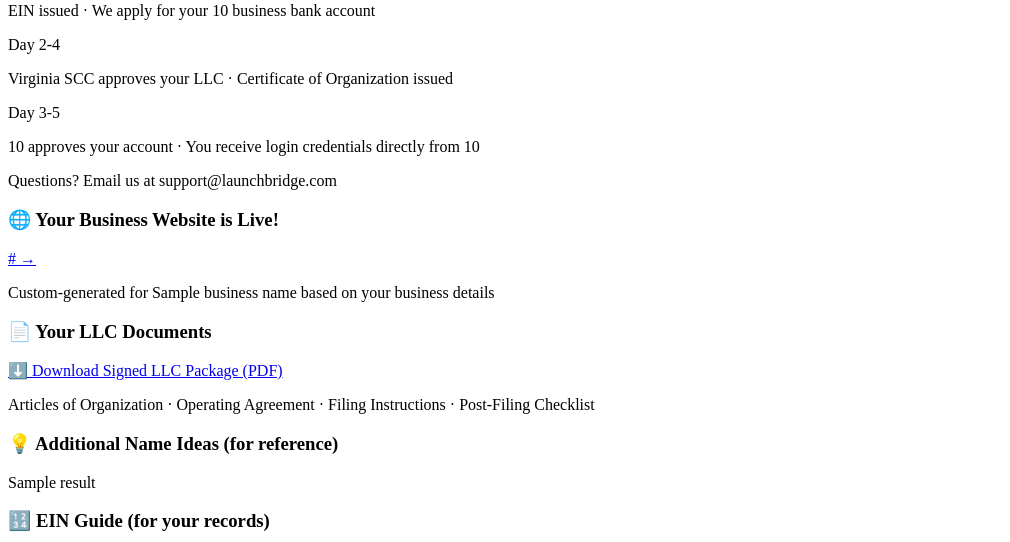
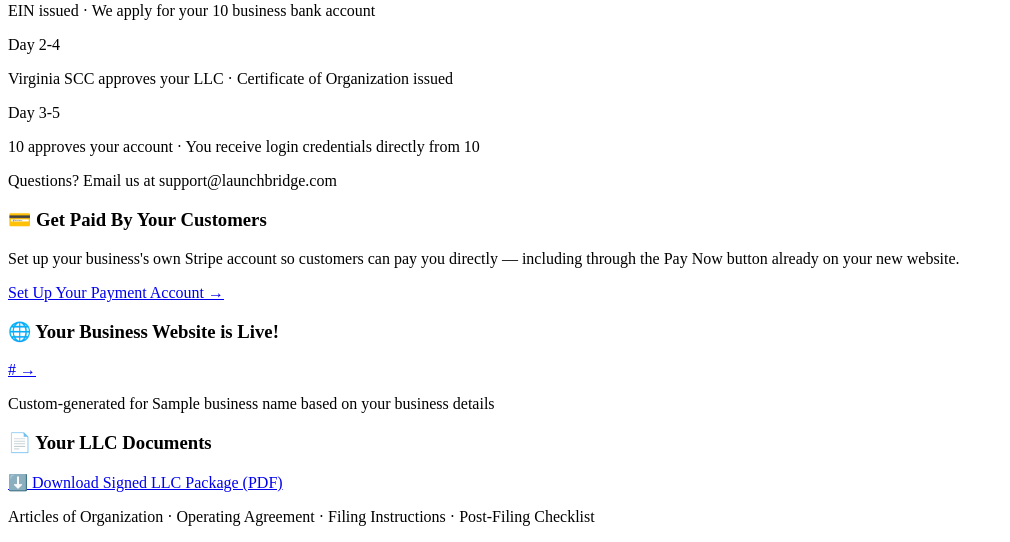
Before and after one commit to leofall458/ai-business-launcher, a FastAPI app: template app/templates/launch_result.html in a window 1280 px wide. Shown: the part 267-809 px from the top of the page, without its empty margins (0-1010 px from the left). Run offline with FastAPI, Linux system fonts and the light colour scheme; the template is opened without the code that fills it: most values are stand-ins (such as "Sample title", 1, 10 or a date in 2020).

Commit message:
Add Stripe Checkout payment wall and Connect onboarding
Moves all AI agent work behind a $350 Stripe Checkout payment: /launch
now only saves intake data to Firestore (status pending_payment, SSN
held in a short-lived in-memory cache rather than the database) and
redirects to Checkout via HX-Redirect. /success verifies the session,
runs every agent, deploys the website, and stores results on the order
doc so refreshing /success re-displays them instead of re-running
anything or re-filing the LLC/EIN.

Also wires in Stripe Connect Express account creation per customer
(pre-filled as an LLC) with an on-demand onboarding link - Stripe's
Account Links expire in minutes, so /connect/onboard mints a fresh one
per visit rather than embedding a static link. Once an account exists,
a pay-what-you-want Payment Link is created on it and pushed into the
customer's already-deployed website, replacing the mailto fallback on
the Pay Now / Book Now section added to all three site templates.

Connect account creation requires platform profile verification
(business + tax info) on the Stripe account, which is still pending -
until then it fails gracefully and the onboarding button just doesn't
render. Checkout payment flow is fully live-tested with a test card.

```diff
--- a/app/config.py
+++ b/app/config.py
@@ -8,7 +8,10 @@ LOCATION = os.getenv("GOOGLE_CLOUD_LOCATION", "us-central1")
 MODEL = "gemini-2.5-flash"
 
 STRIPE_SECRET_KEY = os.getenv("STRIPE_SECRET_KEY", "")
+STRIPE_PUBLISHABLE_KEY = os.getenv("STRIPE_PUBLISHABLE_KEY", "")
 STRIPE_WEBHOOK_SECRET = os.getenv("STRIPE_WEBHOOK_SECRET", "")
+
+LLC_FORMATION_PRICE_CENTS = 35000
 
 FIREBASE_PROJECT_ID = os.getenv("FIREBASE_PROJECT_ID", "ai-biz-launcher")
 
--- a/app/main.py
+++ b/app/main.py
@@ -2,8 +2,8 @@ import os
 import asyncio
 import datetime
 from google.cloud import firestore
-from fastapi import FastAPI, Request, Form, BackgroundTasks
-from fastapi.responses import HTMLResponse, FileResponse
+from fastapi import FastAPI, Request, BackgroundTasks
+from fastapi.responses import HTMLResponse, FileResponse, RedirectResponse, Response
 from fastapi.templating import Jinja2Templates
 from fastapi.staticfiles import StaticFiles
 from app.config import FIREBASE_PROJECT_ID
@@ -17,17 +17,29 @@ from app.agents.ein_agent import generate_ein_guidance
 from app.agents.pdf_agent import generate_llc_pdf
 from app.scc_llc_filer import file_llc_on_scc
 from app.ein_filer import file_ein_with_irs
-from app.agents.website_agent import generate_website
-from app.deployer import deploy_website
+from app.agents.website_agent import generate_website, render_website_html
+from app.deployer import deploy_website, update_index_html
+from app.stripe_service import (
+    create_checkout_session,
+    retrieve_checkout_session,
+    create_connect_account,
+    create_account_link,
+    create_pay_what_you_want_payment_link,
+)
+from app.ssn_cache import stash as stash_ssn, pop as pop_ssn
 
 app = FastAPI(title="Launch Bridge LLC")
 
 templates = Jinja2Templates(directory="app/templates")
 app.mount("/static", StaticFiles(directory="app/static"), name="static")
 
+db = firestore.Client(project=FIREBASE_PROJECT_ID)
+
 @app.get("/", response_class=HTMLResponse)
 async def home(request: Request):
-    return templates.TemplateResponse(request, "index.html")
+    return templates.TemplateResponse(request, "index.html", {
+        "cancelled": request.query_params.get("cancelled") == "1"
+    })
 
 @app.get("/privacy", response_class=HTMLResponse)
 async def privacy(request: Request):
@@ -38,21 +50,17 @@ async def terms(request: Request):
     return templates.TemplateResponse(request, "terms.html")
 
 @app.post("/screen-name", response_class=HTMLResponse)
-async def screen_name(
-    request: Request,
-    business_idea: str = Form(...)
-):
-    result = screen_business_name(business_idea)
+async def screen_name(request: Request):
+    form = await request.form()
+    result = screen_business_name(form.get("business_idea", ""))
     return templates.TemplateResponse(request, "result.html", {"result": result})
 
 @app.post("/check-name", response_class=HTMLResponse)
-async def check_name(
-    request: Request,
-    desired_name: str = Form(...)
-):
+async def check_name(request: Request):
+    form = await request.form()
+    desired_name = form.get("desired_name", "")
     loop = asyncio.get_event_loop()
 
-    # Run SCC check and Gemini analysis in parallel
     scc_result, gemini_result = await asyncio.gather(
         loop.run_in_executor(None, check_name_on_scc, desired_name),
         loop.run_in_executor(None, check_business_name, desired_name, "Virginia"),
@@ -64,57 +72,21 @@ async def check_name(
         "desired_name": desired_name
     })
 
-def build_and_deploy_website(business_name, business_idea, target_customer, email, phone, address, template_style, order_id):
-    """Generates tailored website copy, renders it into the chosen template,
-    and deploys it to its own GitHub Pages site. Returns the live URL,
-    or None if generation/deployment failed."""
-    template_override = None if template_style == "auto" else template_style
-    try:
-        result = generate_website(
-            business_name, business_idea, target_customer, email, phone, address,
-            template_override=template_override
-        )
-    except Exception as e:
-        print(f"⚠️ Website content generation failed: {e}")
-        return None
-    return deploy_website(business_name, result["html"], order_id=order_id)
-
-def run_llc_and_ein_filing(llc_customer_data: dict, ein_customer_data: dict):
-    """Fires the SCC LLC filer, then the IRS EIN filer right after the LLC
-    paperwork is filled - not waiting for SCC to actually approve the LLC.
-    Both filers stop before final payment/submission and leave their browser
-    tab open on the Review page for manual completion."""
-    llc_filled = file_llc_on_scc(llc_customer_data, interactive=False)
-    if llc_filled:
-        file_ein_with_irs(ein_customer_data, interactive=False)
-    else:
-        print("⚠️ Skipping EIN filing - LLC filing did not complete successfully")
-
-@app.post("/launch", response_class=HTMLResponse)
-async def launch(request: Request, background_tasks: BackgroundTasks):
-    form = await request.form()
-
+def parse_intake_form(form: dict) -> dict:
+    """Pulls every derived field the agents need out of the raw intake
+    form dict. Used both right after submission (to size the Checkout
+    description) and again in /success when re-reading the same fields
+    back out of the Firestore order document."""
     first_name = form.get("first_name", "")
     middle_name = form.get("middle_name", "")
     last_name = form.get("last_name", "")
-    email = form.get("email", "")
-    phone = form.get("phone", "")
-    dob = form.get("dob", "")
-    address = form.get("address", "")
-    city = form.get("city", "")
-    county = form.get("county", "")
-    zipcode = form.get("zipcode", "")
-    ssn = form.get("ssn", "")
-    business_idea = form.get("business_idea", "")
-    desired_name = form.get("desired_name", "")
-    business_purpose = form.get("business_purpose", "")
-    target_customer = form.get("target_customer", "")
-    industry_code = form.get("industry_code", "0")
-    duration = form.get("duration", "Perpetual")
-    template_style = form.get("template_style", "auto")
     sig_first = form.get("sig_first", "")
     sig_middle = form.get("sig_middle", "")
     sig_last = form.get("sig_last", "")
+    address = form.get("address", "")
+    city = form.get("city", "")
+    zipcode = form.get("zipcode", "")
+    desired_name = form.get("desired_name", "")
 
     full_name = f"{first_name} {middle_name} {last_name}".replace("  ", " ").strip()
     primary_sig = f"{sig_first} {sig_middle} {sig_last}".replace("  ", " ").strip()
@@ -128,24 +100,138 @@ async def launch(request: Request, background_tasks: BackgroundTasks):
             break
         middle = form.get(f"extra_sig_middle_{i}", "")
         last = form.get(f"extra_sig_last_{i}", "")
-        sig = f"{first} {middle} {last}".replace("  ", " ").strip()
-        additional_members.append(sig)
+        additional_members.append(f"{first} {middle} {last}".replace("  ", " ").strip())
         i += 1
 
     all_signatures = [primary_sig] + additional_members
     business_name = desired_name.strip() if desired_name.strip() else f"{last_name} Ventures LLC"
 
-    db = firestore.Client(project=FIREBASE_PROJECT_ID)
-    order_ref = db.collection("orders").document()
-    order_id = order_ref.id
-    order_ref.set({
+    return {
+        "full_name": full_name,
+        "primary_sig": primary_sig,
+        "principal_address": principal_address,
+        "all_signatures": all_signatures,
         "business_name": business_name,
-        "full_name": full_name,
-        "email": email,
-        "phone": phone,
-        "created_at": firestore.SERVER_TIMESTAMP,
-        "status": "processing",
-    })
+    }
+
+def build_and_deploy_website(business_name, business_idea, target_customer, email, phone, address, template_style, order_id):
+    """Generates tailored website copy, renders it into the chosen template,
+    and deploys it to its own GitHub Pages site. Returns the live URL, or
+    None if generation/deployment failed. The Pay Now button starts out as
+    a mailto fallback - it gets swapped for a real Stripe Payment Link once
+    the customer's Connect account exists (see setup_connect_and_payment_link)."""
+    template_override = None if template_style == "auto" else template_style
+    try:
+        result = generate_website(
+            business_name, business_idea, target_customer, email, phone, address,
+            template_override=template_override
+        )
+    except Exception as e:
+        print(f"⚠️ Website content generation failed: {e}")
+        return None
+
+    deployed = deploy_website(business_name, result["html"], order_id=order_id)
+    if not deployed:
+        return None
+
+    try:
+        db.collection("orders").document(order_id).set({
+            "website_template": result["template"],
+            "website_content": result["content"],
+        }, merge=True)
+    except Exception as e:
+        print(f"⚠️ Could not save website content to Firestore order {order_id}: {e}")
+
+    return deployed["url"]
+
+def run_llc_and_ein_filing(llc_customer_data: dict, ein_customer_data: dict):
+    """Fires the SCC LLC filer, then the IRS EIN filer right after the LLC
+    paperwork is filled - not waiting for SCC to actually approve the LLC.
+    Both filers stop before final payment/submission and leave their browser
+    tab open on the Review page for manual completion."""
+    llc_filled = file_llc_on_scc(llc_customer_data, interactive=False)
+    if llc_filled:
+        file_ein_with_irs(ein_customer_data, interactive=False)
+    else:
+        print("⚠️ Skipping EIN filing - LLC filing did not complete successfully")
+
+def setup_connect_and_payment_link(order_id: str, base_url: str) -> dict:
+    """Part 2 + 3: create the customer's Stripe Connect Express account
+    (pre-filled as an LLC), then - since their website is already live -
+    create a Payment Link on that account and push it into their site,
+    replacing the mailto fallback. Returns the onboarding entry point for
+    the results page; the actual Account Link is minted fresh on each visit
+    to /connect/onboard since Stripe's links expire in minutes, not the 24
+    hours one might assume."""
+    order_ref = db.collection("orders").document(order_id)
+    order = order_ref.get().to_dict() or {}
+
+    try:
+        account = create_connect_account(
+            email=order.get("email", ""),
+            first_name=order.get("first_name", ""),
+            last_name=order.get("last_name", ""),
+            business_name=order.get("business_name", ""),
+            multi_member=len(order.get("all_signatures", [])) > 1,
+        )
+    except Exception as e:
+        print(f"⚠️ Could not create Stripe Connect account for order {order_id}: {e}")
+        return {"connect_account_id": None, "onboarding_url": None}
+
+    order_ref.set({"stripe_connect_account_id": account.id}, merge=True)
+
+    website_repo = order.get("website_repo")
+    if website_repo:
+        try:
+            payment_link_url = create_pay_what_you_want_payment_link(account.id, order.get("business_name", ""))
+            template_name = order.get("website_template")
+            content = order.get("website_content")
+            if template_name and content:
+                html, _ = render_website_html(
+                    content, order.get("business_name", ""), order.get("email", ""),
+                    order.get("phone", ""), order.get("principal_address", ""),
+                    template_override=template_name, payment_link_url=payment_link_url,
+                )
+                update_index_html(website_repo, html)
+                order_ref.set({"payment_link_url": payment_link_url}, merge=True)
+        except Exception as e:
+            print(f"⚠️ Could not create/embed Payment Link for order {order_id}: {e}")
+
+    return {
+        "connect_account_id": account.id,
+        "onboarding_url": f"{base_url}connect/onboard/{order_id}",
+    }
+
+async def process_paid_order(order_id: str, base_url: str, background_tasks: BackgroundTasks) -> dict:
+    """Runs every AI agent for a now-paid order, deploys the website, kicks
+    off the slow Playwright-driven LLC+EIN filing in the background, then
+    sets up Stripe Connect. Returns the results-page context and stores it
+    on the order doc so a /success refresh re-displays it instead of
+    re-running everything (and re-charging nothing, but re-filing things)."""
+    order_ref = db.collection("orders").document(order_id)
+    order = order_ref.get().to_dict()
+
+    business_name = order["business_name"]
+    full_name = order["full_name"]
+    business_purpose = order["business_purpose"]
+    principal_address = order["principal_address"]
+    primary_sig = order["primary_sig"]
+    all_signatures = order["all_signatures"]
+    email = order["email"]
+    phone = order["phone"]
+    business_idea = order["business_idea"]
+    target_customer = order["target_customer"]
+    template_style = order["template_style"]
+    first_name = order["first_name"]
+    middle_name = order.get("middle_name", "")
+    last_name = order["last_name"]
+    address = order["address"]
+    city = order["city"]
+    county = order["county"]
+    zipcode = order["zipcode"]
+    industry_code = order["industry_code"]
+    duration = order["duration"]
+    dob = order.get("dob", "")
 
     loop = asyncio.get_event_loop()
 
@@ -177,6 +263,7 @@ async def launch(request: Request, background_tasks: BackgroundTasks):
     pdf_filename = f"{safe_name}_LLC_Package.pdf"
 
     today = datetime.date.today()
+    ssn = pop_ssn(order_id)
     llc_customer_data = {
         "business_name": business_name,
         "first_name": first_name,
@@ -209,12 +296,13 @@ async def launch(request: Request, background_tasks: BackgroundTasks):
     }
     background_tasks.add_task(run_llc_and_ein_filing, llc_customer_data, ein_customer_data)
 
-    return templates.TemplateResponse(request, "launch_result.html", {
+    connect_result = await loop.run_in_executor(None, setup_connect_and_payment_link, order_id, base_url)
+
+    context = {
         "full_name": full_name,
         "email": email,
         "phone": phone,
         "dob": dob,
-        "ssn": ssn,
         "business_name": business_name,
         "principal_address": principal_address,
         "industry_code": industry_code,
@@ -226,8 +314,95 @@ async def launch(request: Request, background_tasks: BackgroundTasks):
         "brand_result": brand_result,
         "marketing_result": marketing_result,
         "pdf_filename": pdf_filename,
-        "website_url": website_url
+        "website_url": website_url,
+        "onboarding_url": connect_result.get("onboarding_url"),
+    }
+
+    order_ref.set({"status": "complete", "results": context}, merge=True)
+
+    return context
+
+@app.post("/launch", response_class=HTMLResponse)
+async def launch(request: Request):
+    form_raw = await request.form()
+    form = dict(form_raw)
+    ssn = form.pop("ssn", "")
+
+    parsed = parse_intake_form(form)
+
+    order_ref = db.collection("orders").document()
+    order_id = order_ref.id
+    order_ref.set({
+        **form,
+        **parsed,
+        "status": "pending_payment",
+        "created_at": firestore.SERVER_TIMESTAMP,
     })
+
+    if ssn:
+        stash_ssn(order_id, ssn)
+
+    base_url = str(request.base_url)
+    session = create_checkout_session(
+        order_id=order_id,
+        business_name=parsed["business_name"],
+        success_url=f"{base_url}success?session_id={{CHECKOUT_SESSION_ID}}",
+        cancel_url=f"{base_url}cancel",
+    )
+
+    return Response(status_code=200, headers={"HX-Redirect": session.url})
+
+@app.get("/success", response_class=HTMLResponse)
+async def success(request: Request, background_tasks: BackgroundTasks, session_id: str = None, order_id: str = None):
+    resolved_order_id = order_id
+    session = None
+
+    if session_id:
+        try:
+            session = retrieve_checkout_session(session_id)
+        except Exception as e:
+            return HTMLResponse(f"<p>Could not verify payment: {e}</p>", status_code=400)
+        resolved_order_id = session.client_reference_id
+
+    if not resolved_order_id:
+        return RedirectResponse(url="/")
+
+    order_ref = db.collection("orders").document(resolved_order_id)
+    order_snap = order_ref.get()
+    if not order_snap.exists:
+        return HTMLResponse("<p>Order not found.</p>", status_code=404)
+    order = order_snap.to_dict()
+
+    if order.get("status") == "complete":
+        return templates.TemplateResponse(request, "success.html", order.get("results", {}))
+
+    if not session or session.payment_status != "paid":
+        return HTMLResponse("<p>Payment not completed.</p>", status_code=402)
+
+    order_ref.set({"status": "paid"}, merge=True)
+
+    base_url = str(request.base_url)
+    context = await process_paid_order(resolved_order_id, base_url, background_tasks)
+
+    return templates.TemplateResponse(request, "success.html", context)
+
+@app.get("/cancel")
+async def cancel():
+    return RedirectResponse(url="/?cancelled=1")
+
+@app.get("/connect/onboard/{order_id}")
+async def connect_onboard(request: Request, order_id: str):
+    order = db.collection("orders").document(order_id).get().to_dict()
+    if not order or not order.get("stripe_connect_account_id"):
+        return RedirectResponse(url="/")
+
+    base_url = str(request.base_url)
+    url = create_account_link(
+        order["stripe_connect_account_id"],
+        refresh_url=f"{base_url}connect/onboard/{order_id}",
+        return_url=f"{base_url}success?order_id={order_id}",
+    )
+    return RedirectResponse(url=url)
 
 @app.get("/download-pdf/{filename}")
 async def download_pdf(filename: str):
--- a/app/templates/launch_result.html
+++ b/app/templates/launch_result.html
@@ -30,6 +30,18 @@
         </div>
         <p class="text-xs text-gray-500 mt-4">Questions? Email us at support@launchbridge.com</p>
     </div>
+
+    <!-- Stripe Connect Onboarding -->
+    {% if onboarding_url %}
+    <div class="bg-gray-800 rounded-xl p-6 border border-indigo-700">
+        <h3 class="text-lg font-semibold text-indigo-400 mb-3">💳 Get Paid By Your Customers</h3>
+        <p class="text-sm text-gray-400 mb-4">Set up your business's own Stripe account so customers can pay you directly — including through the Pay Now button already on your new website.</p>
+        <a href="{{ onboarding_url }}"
+           class="block w-full text-center bg-indigo-600 hover:bg-indigo-700 text-white font-semibold py-3 rounded-lg transition">
+            Set Up Your Payment Account →
+        </a>
+    </div>
+    {% endif %}
 
     <!-- Website -->
     {% if website_url %}
```
Also changed, not shown: app/agents/website_agent.py (+6 -2 lines), app/deployer.py (+42 -8 lines), app/ssn_cache.py (added, +15 -0 lines), app/stripe_service.py (added, +98 -0 lines), app/templates/index.html (+11 -7 lines), app/templates/success.html (added, +29 -0 lines), app/templates/websites/local.html (+7 -0 lines), app/templates/websites/modern.html (+9 -0 lines), app/templates/websites/professional.html (+9 -0 lines).
